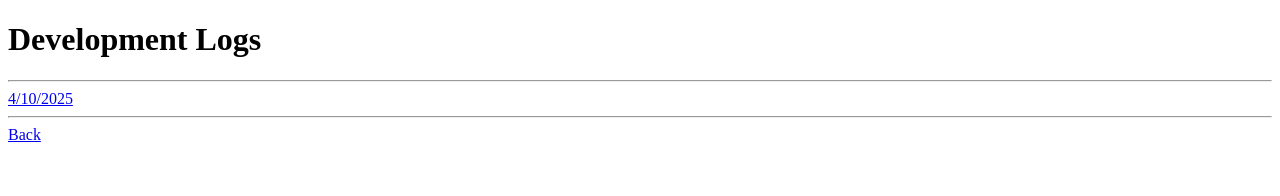
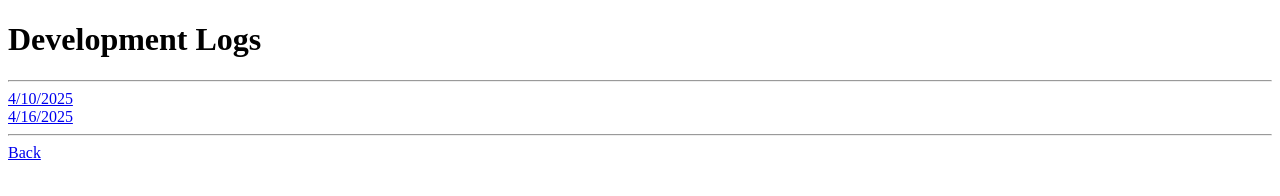
Before and after one commit to RandomProgrammerOnTheInternet/RandomProgrammerOnTheInternet.github.io, a plain HTML site: page devlog/index.html in a window 1280 px wide. Drawn offline with Linux system fonts and the light colour scheme.

Commit message:
Update index.html

```diff
--- a/devlog/index.html
+++ b/devlog/index.html
@@ -8,6 +8,8 @@
         <h1>Development Logs</h1>
         <hr>
         <a href="devlog01.html">4/10/2025</a>
+        <br>
+        <a href="devlog02.html">4/16/2025</a>
         <hr>
         <footer>
             <a href="../index.html">Back</a>
```
